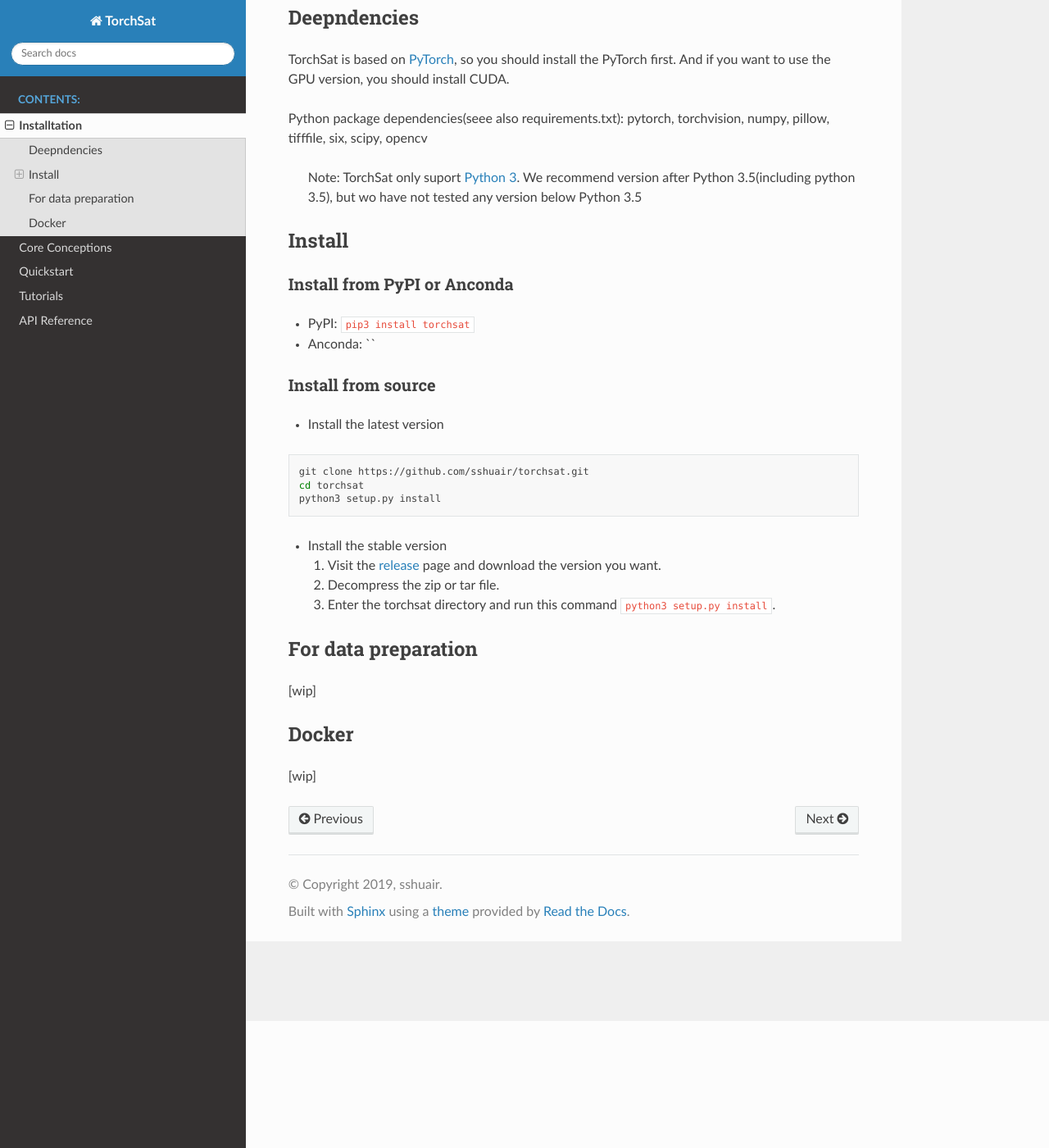
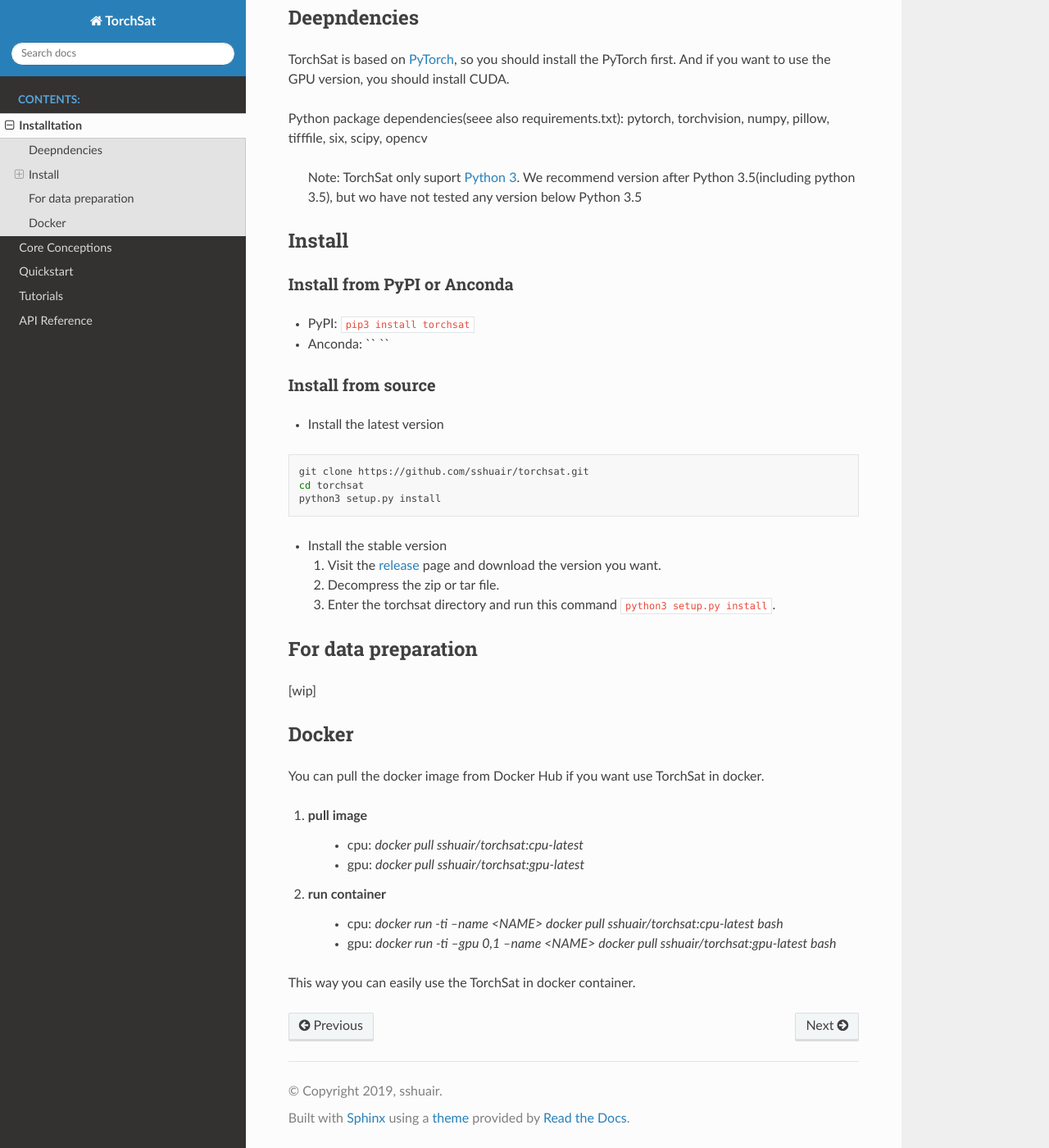
Before and after one commit to sshuair/torchsat, a Sphinx documentation site: the page built from docs/source/installation.rst, in a window 1280 px wide and 1400 px high, scrolled down 155 px. Shown: the whole window at 82% size. Built offline with Sphinx 7.4.7 and the Read the Docs theme 2.0.0, drawn with Linux system fonts in a browser that asks for light colours.

Commit message:
update docs and log

```diff
--- a/docs/source/installation.rst
+++ b/docs/source/installation.rst
@@ -20,7 +20,7 @@ Install from PyPI or Anconda
 ~~~~~~~~~~~~~~~~~~~~~~~~~~~~
 
 -  PyPI: ``pip3 install torchsat``
--  Anconda: \`\`
+-  Anconda: `` ``
 
 Install from source
 ~~~~~~~~~~~~~~~~~~~
@@ -29,9 +29,9 @@ Install from source
 
 .. code:: bash
 
-   git clone https://github.com/sshuair/torchsat.git
-   cd torchsat
-   python3 setup.py install
+    git clone https://github.com/sshuair/torchsat.git
+    cd torchsat
+    python3 setup.py install
 
 -  Install the stable version
 
@@ -48,7 +48,18 @@ For data preparation
 
 Docker
 ------
-[wip]
+You can pull the docker image from Docker Hub if you want use TorchSat in docker.
+
+1. pull image
+    - cpu: `docker pull sshuair/torchsat:cpu-latest`
+    - gpu: `docker pull sshuair/torchsat:gpu-latest`
+
+2. run container
+    - cpu: `docker run -ti --name <NAME> docker pull sshuair/torchsat:cpu-latest bash`
+    - gpu: `docker run -ti --gpu 0,1 --name <NAME> docker pull sshuair/torchsat:gpu-latest bash`
+
+
+This way you can easily use the TorchSat in docker container.
 
 
 
```
Also changed, not shown: README.md (+3 -1 lines), docs/source/core-conception.rst (+18 -1 lines), docs/source/_static/img/logo-black.png (added), docs/source/_static/img/logo-white.png (added), 1 other file.
